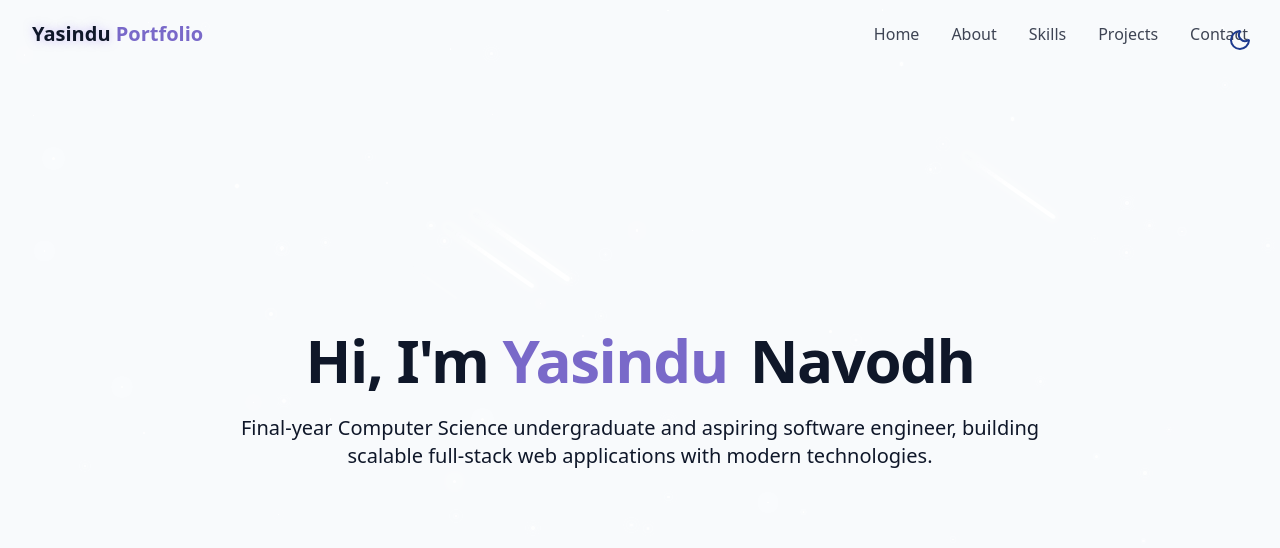
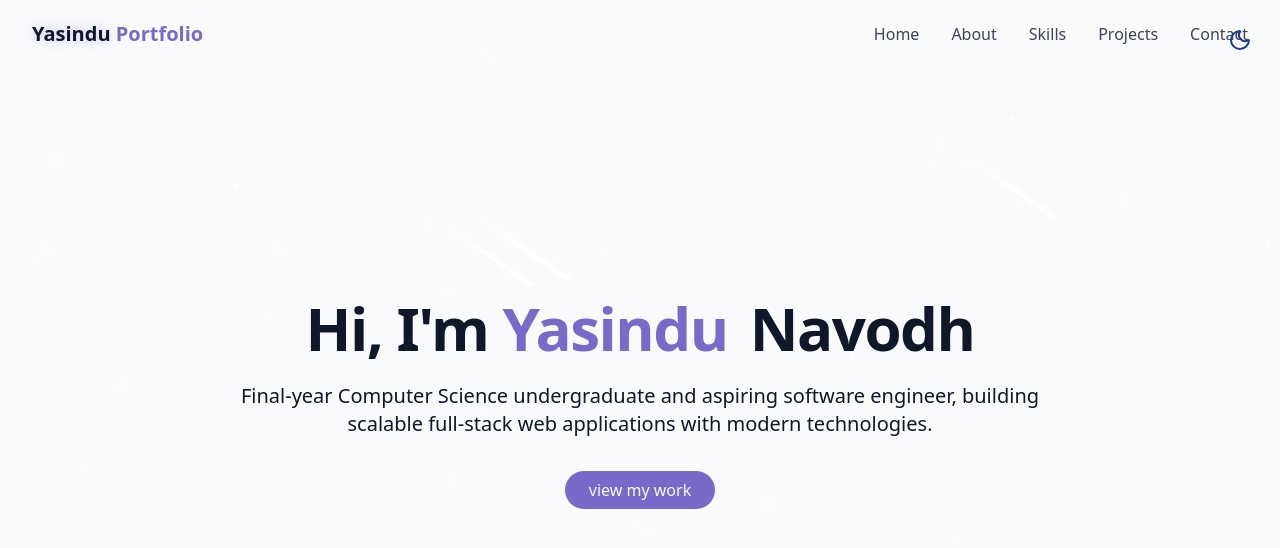
Before and after one commit to Yasindu-Navo/My-Portfolio, a React (Vite) app: page / in a window 1280 px wide. Shown: the top 548 px of the page. Built offline with nearby package versions, Linux system fonts and the light colour scheme.

Commit message:
add view my work button

```diff
--- a/src/components/HeroSection.jsx
+++ b/src/components/HeroSection.jsx
@@ -20,6 +20,12 @@
                         building scalable full-stack web applications with modern technologies.
                     </p>
 
+                    <div className="pt-4 opacity-0 animate-fade-in-delay-4">
+                        <a href="#projects" className="cosmic-button">
+                            view my work
+                        </a>
+                    </div>
+
                 </div>
 
             </div>
```
